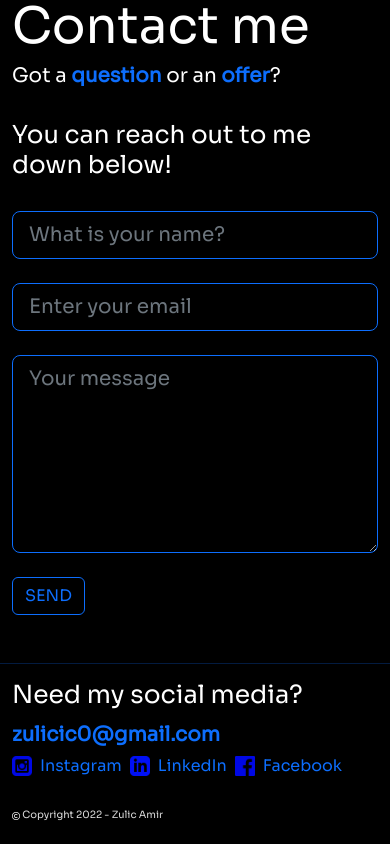
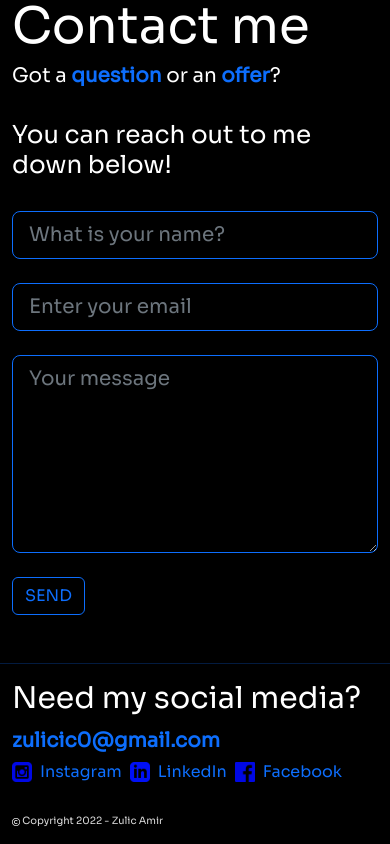
Before and after one commit to amirzulic/Portfolio, a React (Create React App) app in the folder frontend/: page / in a window 390 px wide. Shown: the part 4585-5429 px from the top of the page. Built offline with nearby package versions, Linux system fonts and the light colour scheme.

Commit message:
Updated footer design

```diff
--- a/frontend/src/components/Footer.js
+++ b/frontend/src/components/Footer.js
@@ -15,7 +15,7 @@ function Footer() {
                 <hr className="border-primary"/>
             </div>
             <div className="row">
-                <div className="col">
+                <div className="col-sm">
                     <div className="row">
                         <h1 className="titleFooter">Need my social media?</h1>
                     </div>
@@ -27,7 +27,7 @@ function Footer() {
                         </h2>
                     </div>
                 </div>
-                <div className="col flex-row d-flex">
+                <div className="col-sm-4 flex-row d-flex">
                     <img src={Instagram} height="20px"/>
                     <h3 className="socialMedia px-2">
                         <a href="https://www.instagram.com/zulagaba" className="text-decoration-none" target="_blank">
--- a/frontend/src/style/footer.css
+++ b/frontend/src/style/footer.css
@@ -1,6 +1,6 @@
 .titleFooter {
     font-family: Sora;
-    font-size: 25px;
+    font-size: 30px;
 }
 
 .email {
```
